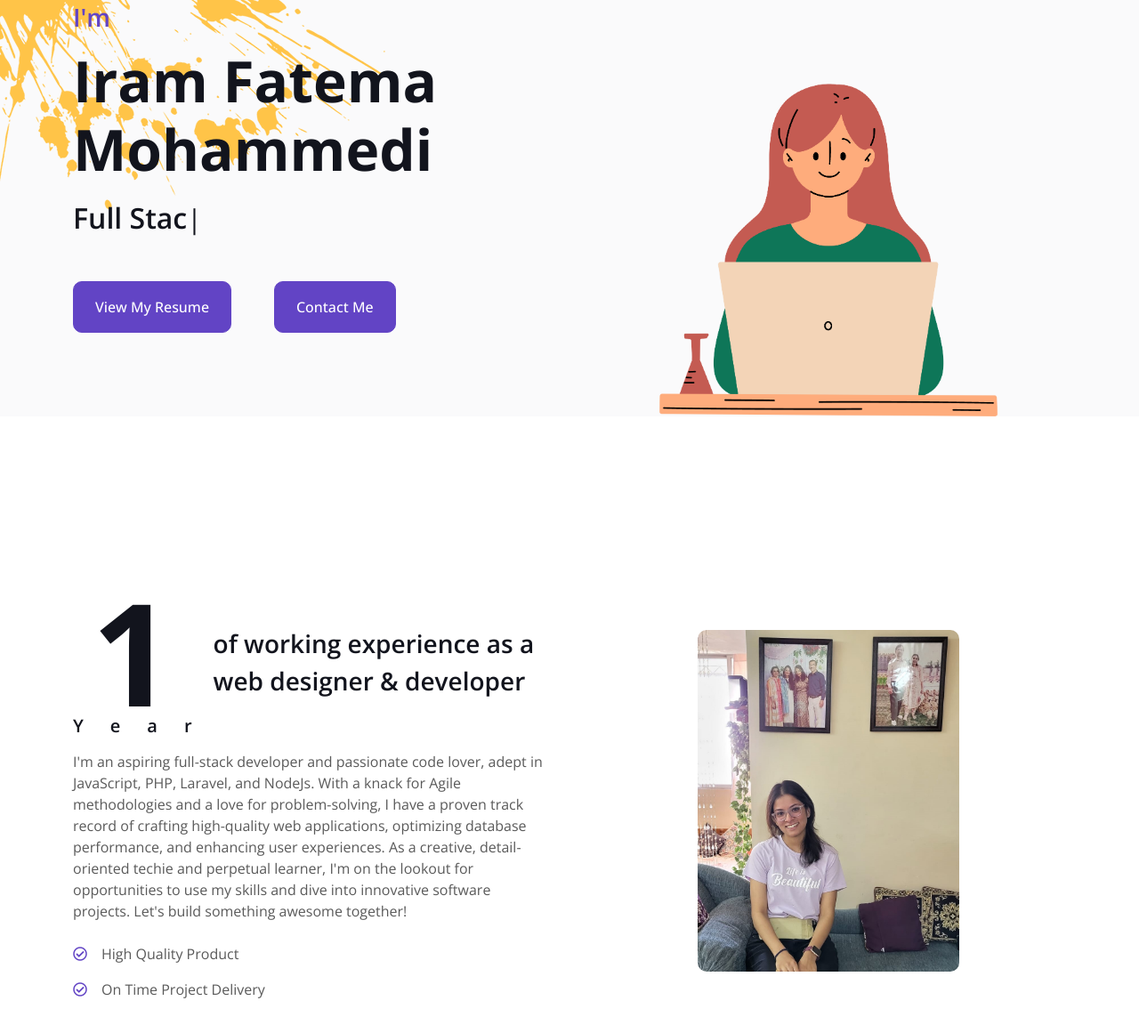
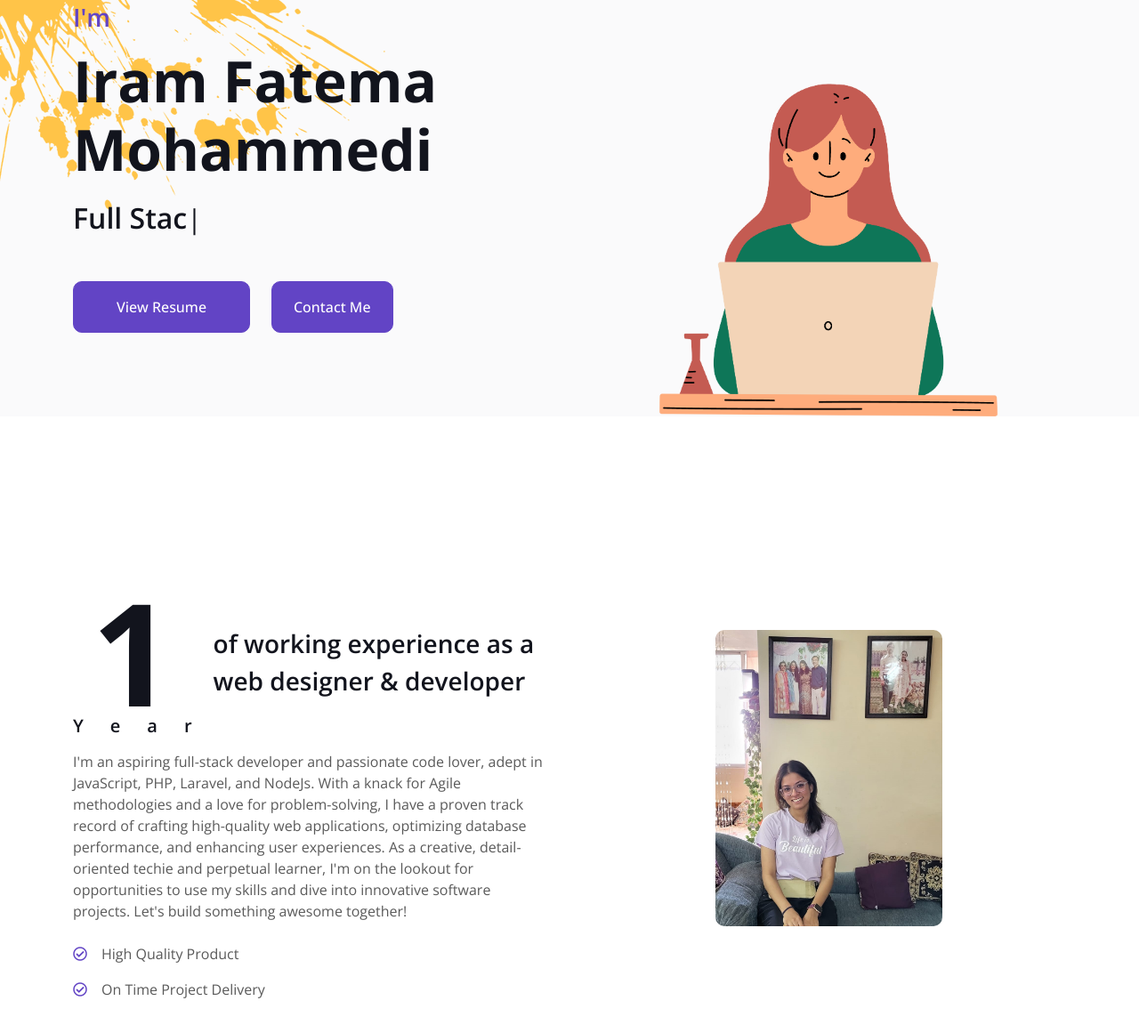
Before and after one commit to Iramfatema/portfolio, a plain HTML site: page index.html in a window 1280 px wide. Shown: the part 91-1252 px from the top of the page at 89% size. Drawn offline with nearby package versions, Linux system fonts and the light colour scheme.

Commit message:
photo changes

```diff
--- a/index.html
+++ b/index.html
@@ -75,7 +75,7 @@
                     <h2 class="typed-text-output d-inline"></h2>
                     <div class="typed-text d-none">Web Designer, Web Developer, Full Stack Developer</div>
                     <div class="d-flex align-items-center pt-5">
-                        <a href="Iram Fatema Mohammedi Resume.pdf" class="btn btn-primary py-3 px-4 me-5" target="_blank">View My Resume</a>
+                        <a href="Iram Fatema Mohammedi Resume.pdf" class="btn btn-primary py-3 px-5 me-4" target="_blank">View Resume</a>
                         <a href="#contact" class="btn btn-primary py-3 px-4 me-5">Contact Me</a>
                     </div>
                 </div>
@@ -127,9 +127,9 @@
                     <!-- <a class="btn btn-primary py-3 px-5 mt-3" href="">Read More</a> -->
                 </div>
                 <div class="col-lg-6 wow fadeInUp" data-wow-delay="0.5s">
-                    <div class="row mt-5" style="padding-left: 120px; padding-right: 120px;">
-                        <div class="col-sm-12">
-                            <img class="img-fluid rounded" src="img\LinkedIn profile 2.jpg" alt="">
+                    <div class="row mt-5 justify-content-center">
+                        <div class="col-12 col-lg-6 text-center">
+                            <img class="img-fluid rounded" src="img/LinkedIn profile 2.jpg" alt="">
                         </div>
                     </div>
                     <!-- <div class="d-flex align-items-center mb-3">
```
